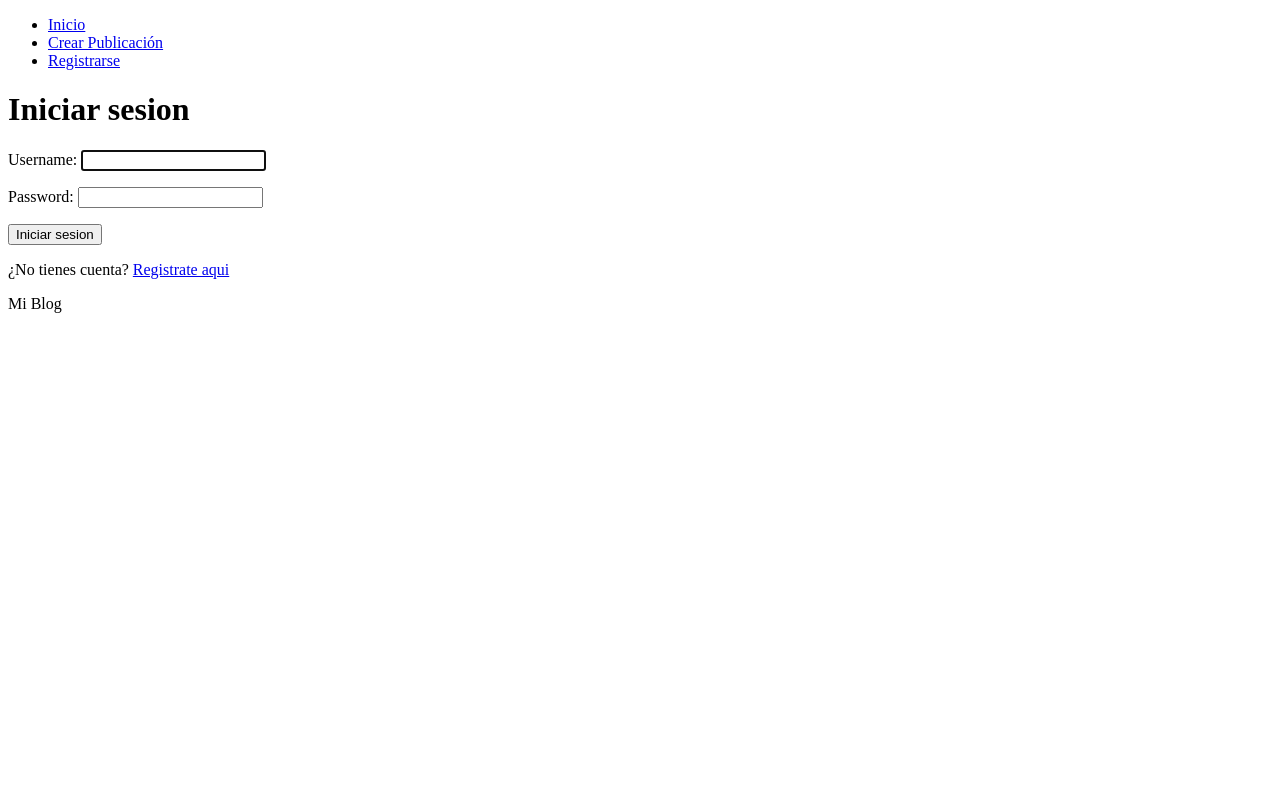
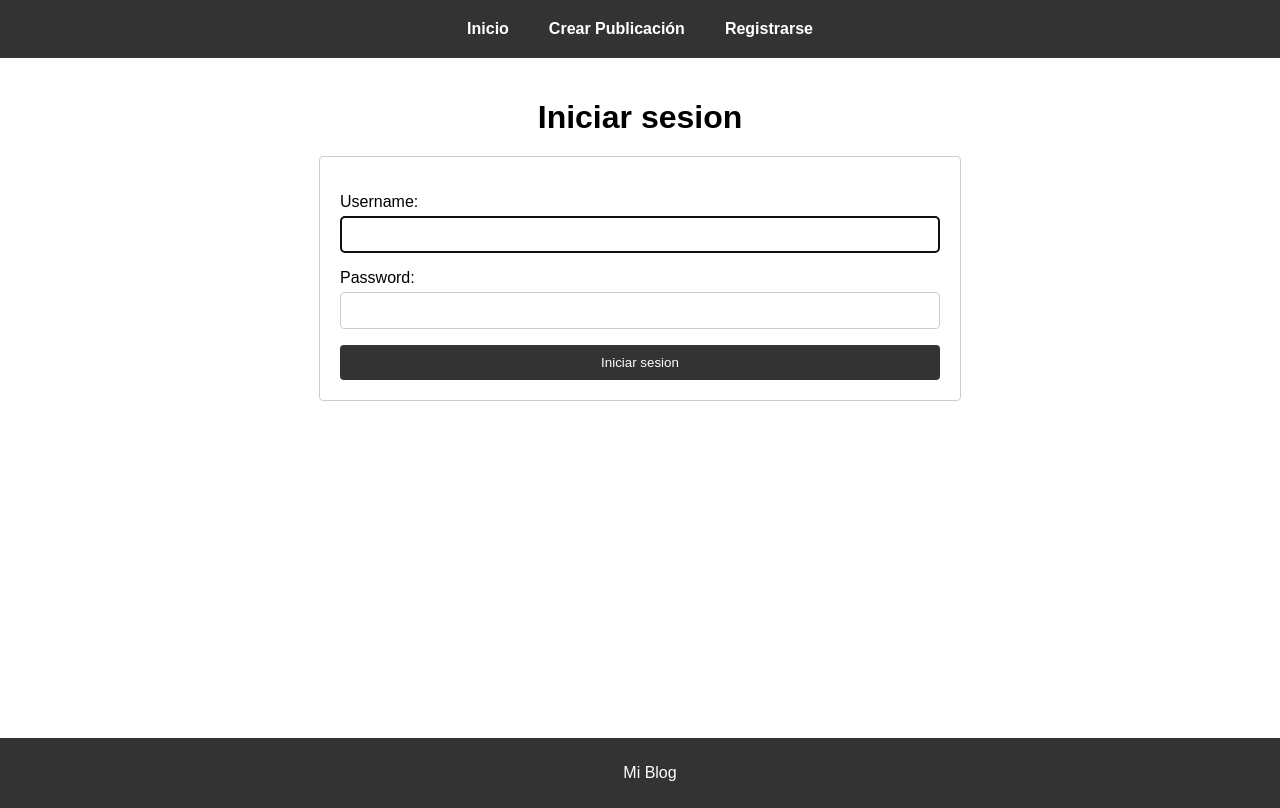
Before and after one commit to Bruno1571/Blog, a Django app: page /accounts/login/ in a window 1280 px wide. Before the commit the page ends 313 px from the top, so only its background shows below. Run offline with Django 4.2, Linux system fonts and the light colour scheme.

Commit message:
Agregue estilos a formularios y corregi htmls

```diff
--- a/post/static/Estilos/style.css
+++ b/post/static/Estilos/style.css
@@ -0,0 +1,101 @@
+body {
+    font-family: Arial, sans-serif;
+    margin: 0;
+    padding: 0;
+    background-color: #f4f4f4;
+    overflow-x: hidden;
+}
+
+header {
+    background-color: #333;
+    padding: 10px 0;
+}
+
+nav {
+    display: flex;
+    justify-content: center;
+    background-color: #333;
+    padding: 10px 0;
+    flex-wrap: wrap;
+    max-width: 100%;
+    box-sizing: border-box;
+    overflow: hidden;
+}
+
+.nav-item {
+    margin: 0 10px;
+}
+
+.nav-item a {
+    color: #fff;
+    text-decoration: none;
+    font-weight: bold;
+    padding: 5px 10px;
+}
+
+.nav-item a:hover {
+    background-color: #444;
+    border-radius: 4px;
+}
+
+main {
+    padding: 20px;
+    background-color: #fff;
+    min-height: calc(100vh - 160px);
+}
+
+footer {
+    text-align: center;
+    padding: 10px;
+    background-color: #333;
+    color: #fff;
+    width: 100%;
+}
+
+/*////////////////////////////////////////-----------------------------------------////////////////////////////////////*/
+/*Formularios */
+
+h1 {
+    text-align: center;
+    margin-bottom: 20px;
+}
+
+form {
+    max-width: 600px;
+    margin: 20px auto;
+    padding: 20px;
+    border: 1px solid #ccc;
+    border-radius: 4px;
+    background-color: #fff;
+}
+
+form div {
+    margin-bottom: 15px; /* Espacio entre los campos */
+}
+
+label {
+    display: block;
+    margin-bottom: 5px;
+}
+
+input[type="text"],
+input[type="password"],
+textarea {
+    width: 100%;
+    padding: 10px;
+    border: 1px solid #ccc;
+    border-radius: 4px;
+    box-sizing: border-box;
+}
+
+button {
+    background-color: #333;
+    color: #fff;
+    padding: 10px 15px;
+    border: none;
+    border-radius: 4px;
+
+    width: 100%;
+}
+/*FIN Formularios  */
+/*////////////////////////////////////////-----------------------------------------////////////////////////////////////*/
--- a/post/templates/base.html
+++ b/post/templates/base.html
@@ -5,7 +5,7 @@
         <meta name="viewport" content="width=device-width, initial-scale=1.0">
         <title>{% block title %}Blog{% endblock %}</title>
         {% load static %}
-    <link rel="stylesheet" href="/post/static/Estilos/style.css">
+        <link rel="stylesheet" href="{% static 'Estilos/style.css' %}">
     </head>
     <body>
         <header>
--- a/post/templates/navbar.html
+++ b/post/templates/navbar.html
@@ -1,11 +1,17 @@
 <nav>
-    <ul>
-        <li><a href="{% url 'lista_post' %}">Inicio</a></li>
-        <li><a href="{% url 'crear_post' %}">Crear Publicación</a></li>
-        {% if user.is_authenticated %}
-            <li><a href="{% url 'logout' %}">Cerrar sesión</a></li>
-        {% else %}
-            <li><a href="{% url 'signup' %}">Registrarse</a></li>
-        {% endif %}
-    </ul>
+    <div class="nav-item">
+        <a href="{% url 'lista_post' %}">Inicio</a>
+    </div>
+    <div class="nav-item">
+        <a href="{% url 'crear_post' %}">Crear Publicación</a>
+    </div>
+    {% if user.is_authenticated %}
+        <div class="nav-item">
+            <a href="{% url 'logout' %}">Cerrar sesión</a>
+        </div>
+    {% else %}
+        <div class="nav-item">
+            <a href="{% url 'signup' %}">Registrarse</a>
+        </div>
+    {% endif %}
 </nav>
--- a/post/templates/registration/login.html
+++ b/post/templates/registration/login.html
@@ -9,5 +9,4 @@
     {{ form.as_p }}
     <button type="submit">Iniciar sesion</button>
   </form>
-  <p>¿No tienes cuenta? <a href="{% url 'signup' %}">Registrate aqui</a></p>
 {% endblock %}
```
Also changed, not shown: db.sqlite3. Lines whose indentation alone changed are shown as unchanged.
